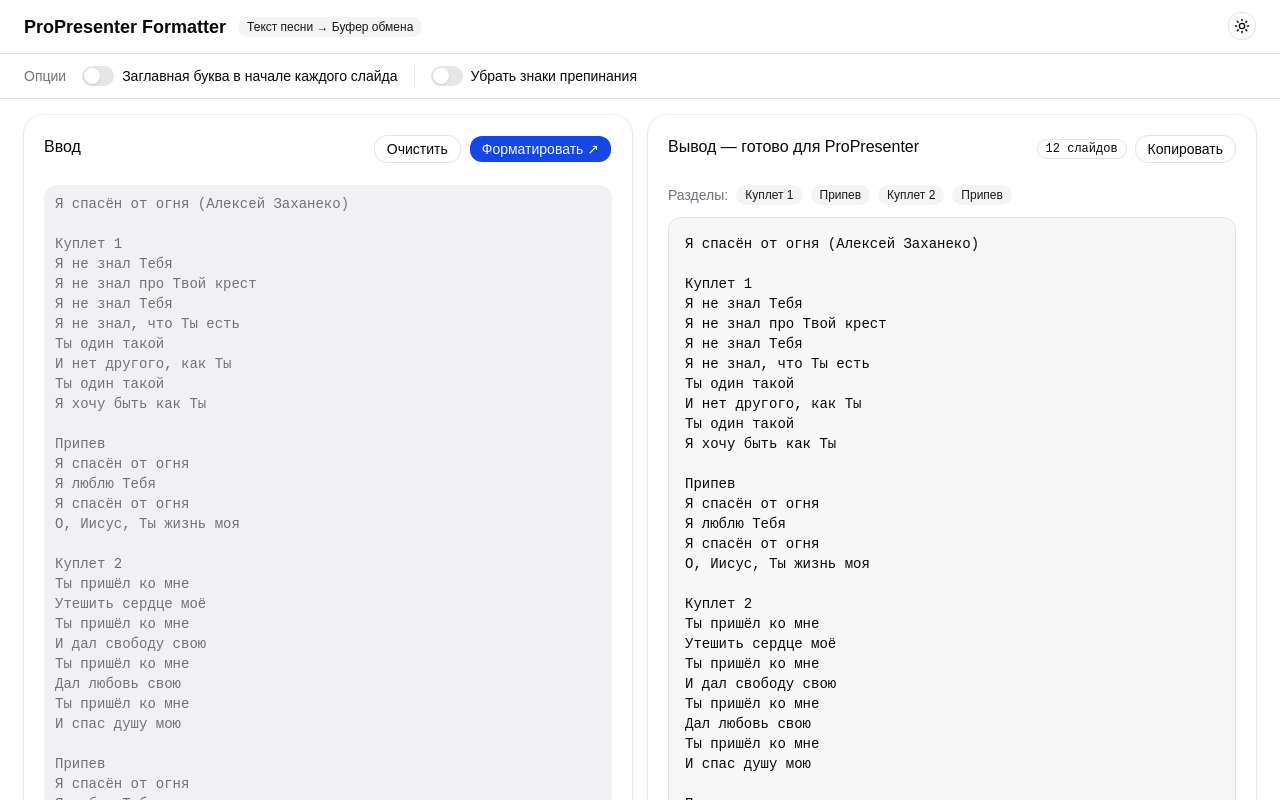
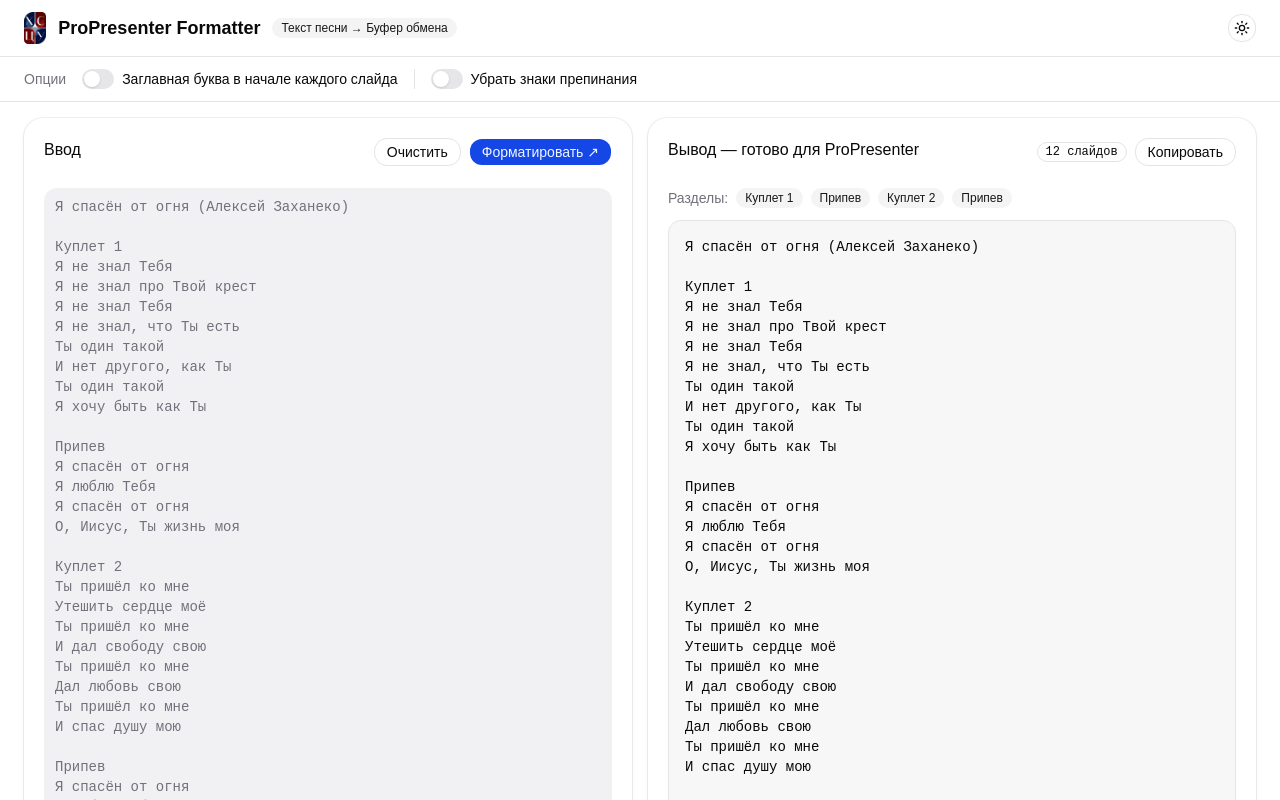
Before and after one commit to progeroffline/propresentor-formatter, a React (Vite) app: page / in a window 1280 px wide. Shown: the top 800 px of the page. Built offline with nearby package versions, Linux system fonts and the light colour scheme.

Commit message:
feat: add church logotype

```diff
--- a/index.html
+++ b/index.html
@@ -2,7 +2,7 @@
 <html lang="ru">
   <head>
     <meta charset="UTF-8" />
-    <link rel="icon" type="image/svg+xml" href="/vite.svg" />
+    <link rel="icon" type="image/x-icon" href="/xecu-logotype.ico" />
     <meta name="viewport" content="width=device-width, initial-scale=1.0" />
     <title>ProPresenter Formatter</title>
   </head>
--- a/src/components/formatter/formatter-header.tsx
+++ b/src/components/formatter/formatter-header.tsx
@@ -7,6 +7,11 @@ import { ThemeToggle } from "./theme-toggle"
 export function FormatterHeader() {
   return (
     <header className="flex items-center gap-3 border-b px-4 py-3 sm:px-6">
+      <img
+        src="/xecu-logotype.png"
+        alt=""
+        className="h-8 w-auto rounded-sm"
+      />
       <h1 className="font-heading text-lg font-semibold">
         {strings.header.title}
       </h1>
```
Also changed, not shown: public/xecu-logotype.png (added), 1 other file (tests, documents, lock files or other folders).
